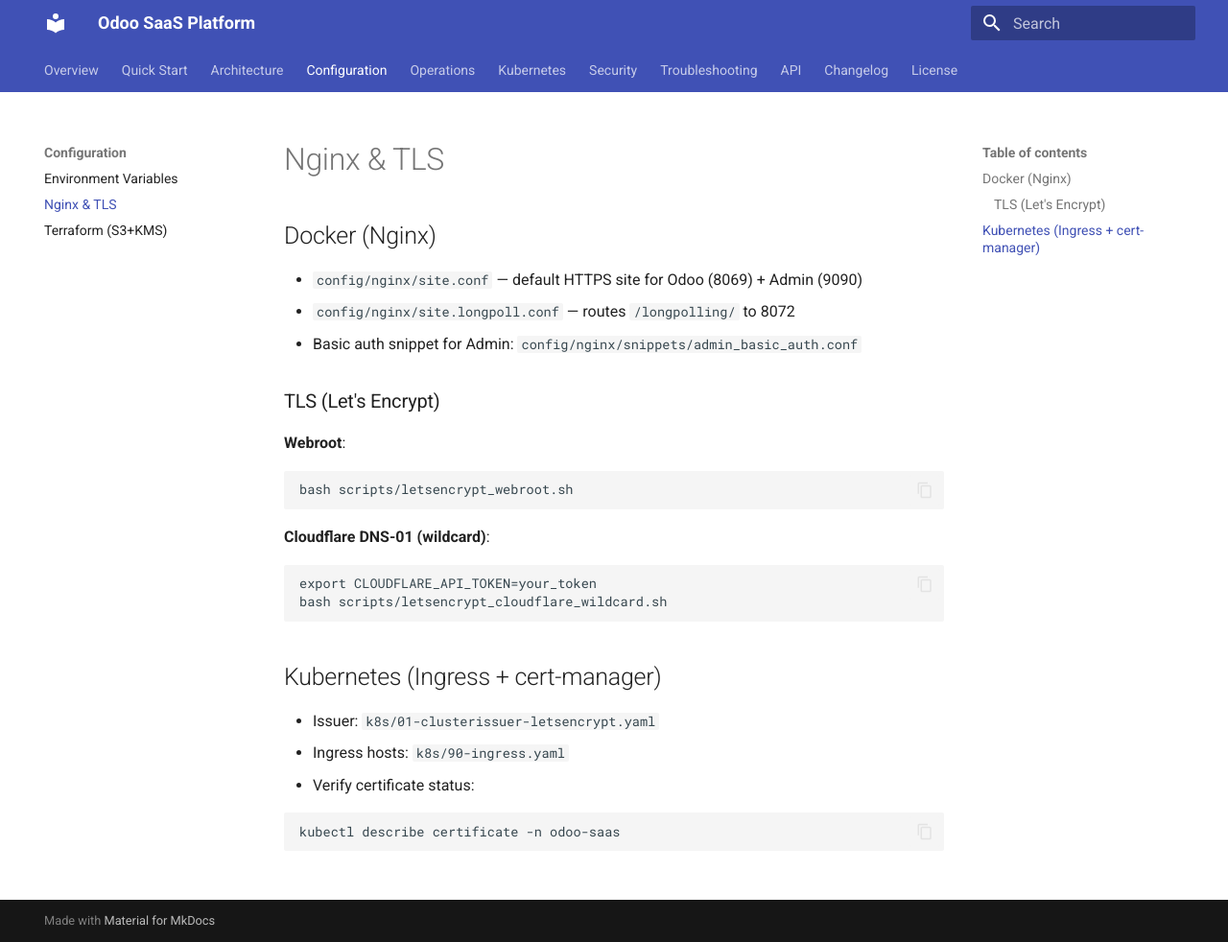
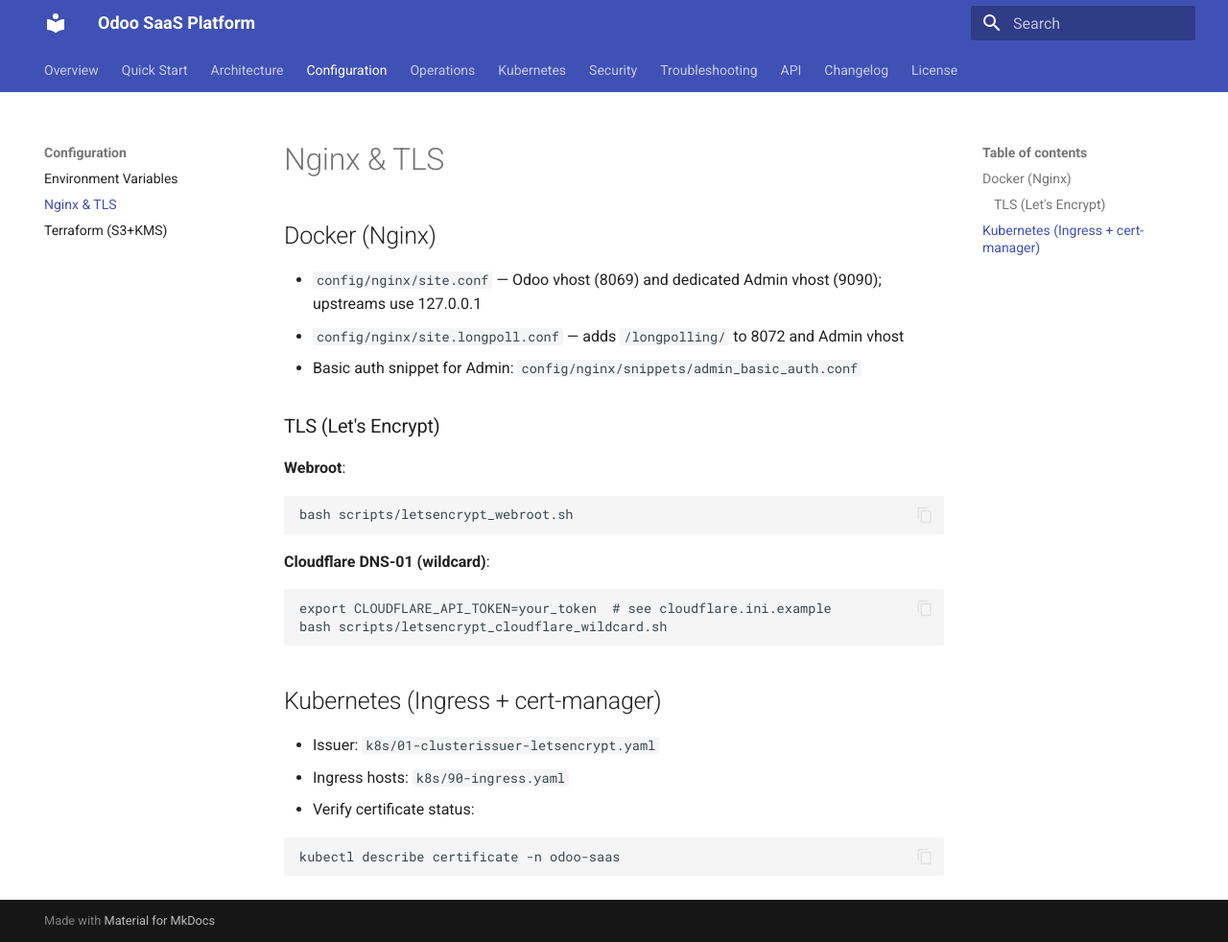
Before and after one commit to marcosfermin/odoo-saas-bundle, an MkDocs documentation site: the page built from docs/config/nginx_tls.md, in a window 1280 px wide and 982 px high. Shown: the whole window at 96% size. Built offline with MkDocs 1.6.1 and Material for MkDocs 9.7.7, drawn with Linux system fonts in a browser that asks for light colours.

````diff
--- a/docs/config/nginx_tls.md
+++ b/docs/config/nginx_tls.md
@@ -1,8 +1,8 @@
 # Nginx & TLS
 
 ## Docker (Nginx)
-- `config/nginx/site.conf` — default HTTPS site for Odoo (8069) + Admin (9090)
-- `config/nginx/site.longpoll.conf` — routes `/longpolling/` to 8072
+- `config/nginx/site.conf` — Odoo vhost (8069) and dedicated Admin vhost (9090); upstreams use 127.0.0.1
+- `config/nginx/site.longpoll.conf` — adds `/longpolling/` to 8072 and Admin vhost
 - Basic auth snippet for Admin: `config/nginx/snippets/admin_basic_auth.conf`
 
 ### TLS (Let's Encrypt)
@@ -12,7 +12,7 @@
 ```
 **Cloudflare DNS-01 (wildcard)**:
 ```bash
-export CLOUDFLARE_API_TOKEN=your_token
+export CLOUDFLARE_API_TOKEN=your_token  # see cloudflare.ini.example
 bash scripts/letsencrypt_cloudflare_wildcard.sh
 ```
 
````
Also changed, not shown: README.md (+37 -13 lines), docs/quickstart/docker.md (+1 -1 lines), docs/quickstart/host.md (+3 -2 lines), 6 other files.
